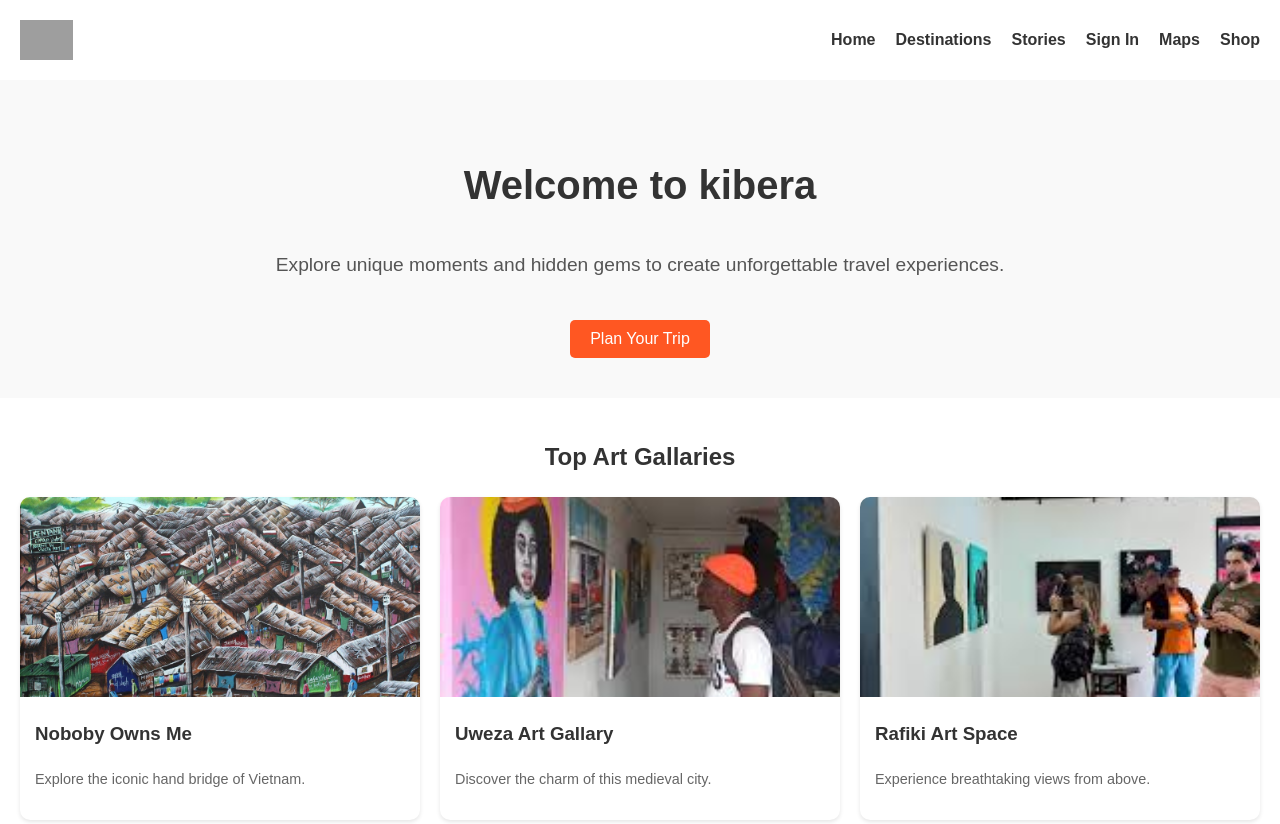
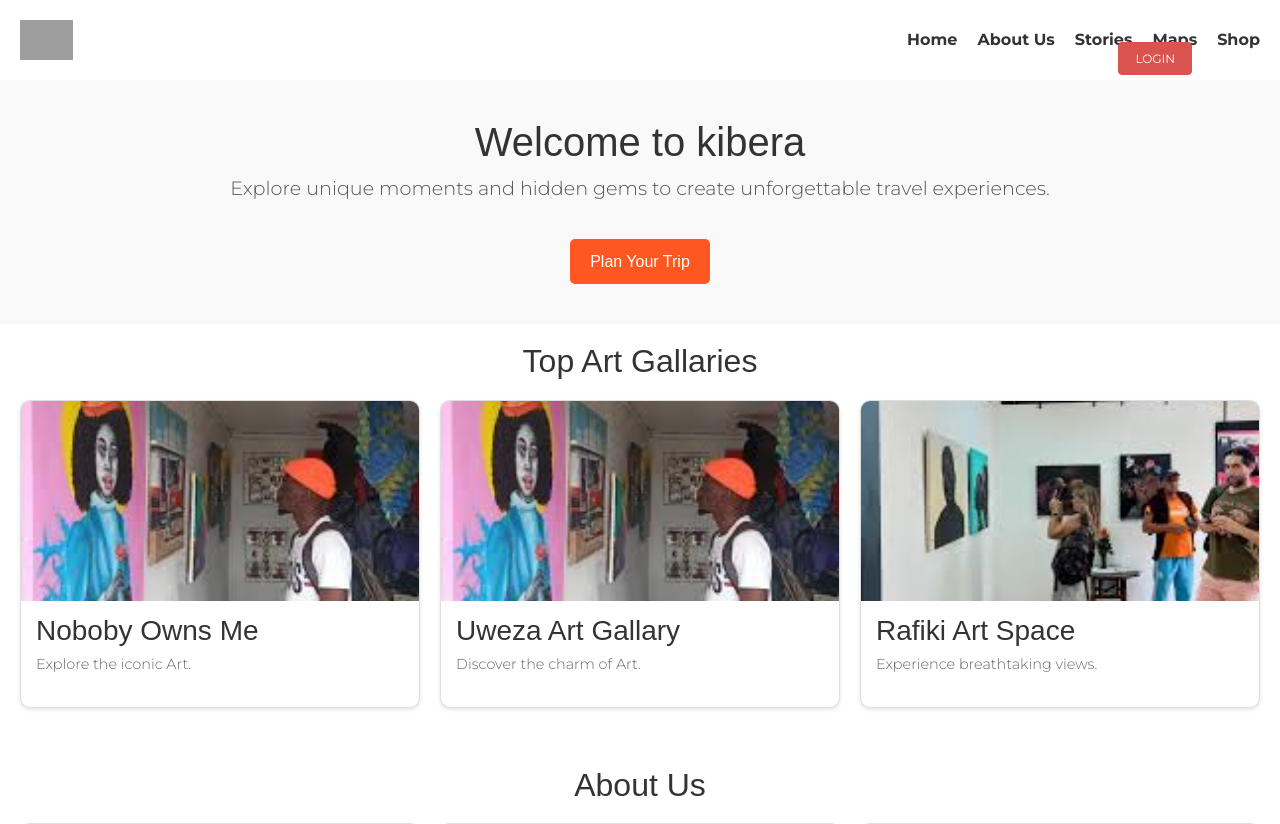
Before and after one commit to christinekimani/trailBlazers, a Django app: template templates/index.html in a window 1280 px wide. Shown: the top 824 px of the page. Run offline with Django 5.2, Linux system fonts and the light colour scheme; the template is opened without the code that fills it, so the values that code supplies are empty; some libraries are stand-ins or nearby versions; grey boxes are pictures that could not be loaded.

Commit message:
aboutspage

```diff
--- a/templates/index.html
+++ b/templates/index.html
@@ -3,8 +3,14 @@
 <head>
   <meta charset="UTF-8">
   <meta name="viewport" content="width=device-width, initial-scale=1.0">
+  <link rel="stylesheet" href="style.css">
+
+
   <title>Travel Website</title>
   <style>
+    @import url(https://maxcdn.bootstrapcdn.com/bootstrap/4.0.0-alpha.6/css/bootstrap.min.css);
+@import url(https://fonts.googleapis.com/css?family=Montserrat:400,300,700);
+@import url(https://maxcdn.bootstrapcdn.com/font-awesome/latest/css/font-awesome.min.css);
     body {
       font-family: Arial, sans-serif;
       margin: 0;
@@ -144,10 +150,9 @@
     <img src="logo-placeholder.png" alt="Logo">
     <nav>
       <ul>
-        <li><a href="#">Home</a></li>
-        <li><a href="#">Destinations</a></li>
+        <li><a href="index.html">Home</a></li>
+        <li><a href="About.html">About Us</a></li>
         <li><a href="#">Stories</a></li>
-        <li><a href="#">Sign In</a></li>
         <li><a href="#">Maps</a></li>
         <li><a href="#">Shop</a></li>
       </ul>
@@ -164,24 +169,24 @@
     <h2>Top Art Gallaries</h2>
     <div class="grid">
       <div class="card">
-        <img src="static/images/backimage.jpg" alt="Destination">
+        <img src="static/images/nobody.jpg" alt="Destination">
         <div class="content">
           <h3>Noboby Owns Me</h3>
-          <p>Explore the iconic hand bridge of Vietnam.</p>
+          <p>Explore the iconic Art.</p>
         </div>
       </div>
       <div class="card">
         <img src="static/images/nobody.jpg" alt="Destination">
         <div class="content">
           <h3>Uweza Art Gallary</h3>
-          <p>Discover the charm of this medieval city.</p>
+          <p>Discover the charm of Art.</p>
         </div>
       </div>
       <div class="card">
         <img src="static/images/rafiki.jpg" alt="Destination">
         <div class="content">
           <h3>Rafiki Art Space</h3>
-          <p>Experience breathtaking views from above.</p>
+          <p>Experience breathtaking views.</p>
         </div>
       </div>
     </div>
@@ -249,7 +254,57 @@
   </section>
 
   <footer>
-    <p>&copy; Kibera Connect. All rights reserved. <a href="#">Privacy Policy</a></p>
+    <nav class="navbar navbar-toggleable-md fixed-top navbar-transparent" color-on-scroll="500">
+      <div class="container">
+          <div class="navbar-translate">
+              <button class="navbar-toggler navbar-toggler-right navbar-burger" type="button"
+                  data-toggle="collapse" data-target="#navbarToggler" aria-controls="navbarTogglerDemo02"
+                  aria-expanded="false" aria-label="Toggle navigation">
+                  <span class="navbar-toggler-bar"></span>
+                  <span class="navbar-toggler-bar"></span>
+                  <span class="navbar-toggler-bar"></span>
+              </button>
+              <a class="navbar-brand" href="https://www.example.com">LOGO</a>
+          </div>
+          <div class="collapse navbar-collapse" id="navbarToggler">
+              <ul class="navbar-nav ml-auto">
+                  <li class="nav-item">
+                      <a class="nav-link" rel="tooltip" title="Follow us on Twitter" data-placement="bottom"
+                          href="https://twitter.com/" target="_blank">
+                          <i class="fa fa-twitter"></i>
+                          <p class="hidden-lg-up">Twitter</p>
+                      </a>
+                  </li>
+                  <li class="nav-item">
+                      <a class="nav-link" rel="tooltip" title="Like us on Facebook" data-placement="bottom"
+                          href="https://www.facebook.com/IcomDigitalAgency/" target="_blank">
+                          <i class="fa fa-facebook-square"></i>
+                          <p class="hidden-lg-up">Facebook</p>
+                      </a>
+                  </li>
+                  <li class="nav-item">
+                      <a class="nav-link" rel="tooltip" title="Follow us on Instagram" data-placement="bottom"
+                          href="https://www.instagram.com/icom.digital" target="_blank">
+                          <i class="fa fa-instagram"></i>
+                          <p class="hidden-lg-up">Instagram</p>
+                      </a>
+                  </li>
+                  <li class="nav-item">
+                      <a class="nav-link" rel="tooltip" title="Star on GitHub" data-placement="bottom"
+                          href="https://codepen.io/icomgroup" target="_blank">
+                          <i class="fa fa-github"></i>
+                          <p class="hidden-lg-up">GitHub</p>
+                      </a>
+                  </li>
+                  <li class="nav-item">
+                      <a href="https://www.example.com" target="_blank" class="btn btn-danger btn-round">Login</a>
+                  </li>
+              </ul>
+          </div>
+      </div>
+  </nav>
+    <p>&copy; Kibera Connect. All rights reserved. <a href="#">Privacy Policy </a></p>
+    <P>@kibereconnect@gmail.com</P>
   </footer>
 </body>
 </html>
```
Also changed, not shown: templates/About.html (added, +73 -0 lines).
